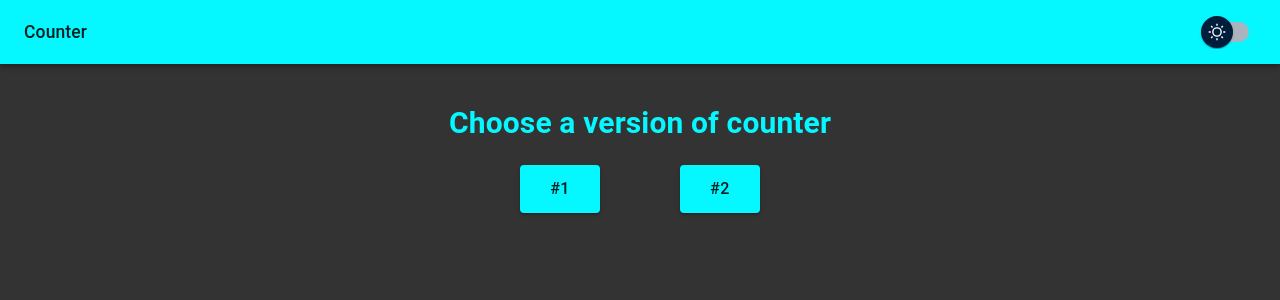
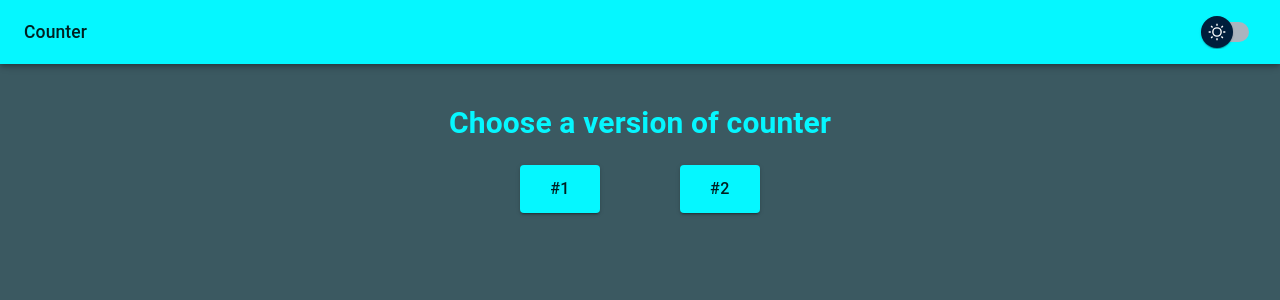
Before and after one commit to AndreyBublick/Counter, a React app: page / in a window 1280 px wide. Shown: the top 300 px of the page. Built offline with nearby package versions, Linux system fonts and the light colour scheme.

Commit message:
refactor MUI

```diff
--- a/src/App.tsx
+++ b/src/App.tsx
@@ -14,9 +14,10 @@ import {
     Toolbar,
     Typography,
     Box,
-    Switch, PaletteMode
+    Switch, PaletteMode, Theme
 } from "@mui/material";
 import {DarkLightSwitcher} from "./components/switches/darkLight/DarkLightSwitch";
+import {Wrapper} from "./components/Wrapper";
 
 
 type VariantsType = null | 'v1' | 'v2';
@@ -61,15 +62,15 @@ function App() {
             mode:themeMode,
             primary: {
                 main: '#05f7ff',
-               /* dark: 'red',
-                light: 'green',*/
+               /* dark: 'red',*/
+                light: 'rgb(59,89,97)',
             },
             secondary: {
                 main: '#640db3',
             },
         },
     });
-    return <>
+    return <AppStyled>
         <ThemeProvider theme={theme}>
             <CssBaseline />
             <AppBar component="nav">
@@ -99,25 +100,17 @@ function App() {
             </Container>
         </Wrapper>
         </ThemeProvider>
-    </>;
+    </AppStyled>;
 }
 
 export default App;
 
-const Wrapper = styled.div`
-    padding: 100px 0;
-    min-height: 100vh;
-    background: ${props => props.theme.colors.primary};
+const AppStyled = styled.div`
 
     ${Container} > ${ButtonsWrapper} {
         max-width: 400px;
         margin: 0 auto;
     }
-
-    /*${Container} > ${ButtonsWrapper} > button {
-        padding: 0 40px;
-        line-height: 2;
-    }*/
 
 }
 `;
--- /dev/null
+++ b/src/components/Wrapper.ts
@@ -0,0 +1,17 @@
+import {styled} from "@mui/material/styles";
+import {Box} from "@mui/material";
+import {ButtonsWrapper} from "./ButtonsWrapper";
+import {Container} from "./Container";
+
+export const Wrapper = styled(Box)( ({theme})=> ({
+
+
+    padding: '100px 0',
+    minHeight: '100vh',
+
+    backgroundColor:`${theme.palette.mode === 'light' ? theme.palette.primary.light : '#333'}`,
+
+
+
+}));
+/*rgb(59,89,97)*/
```
